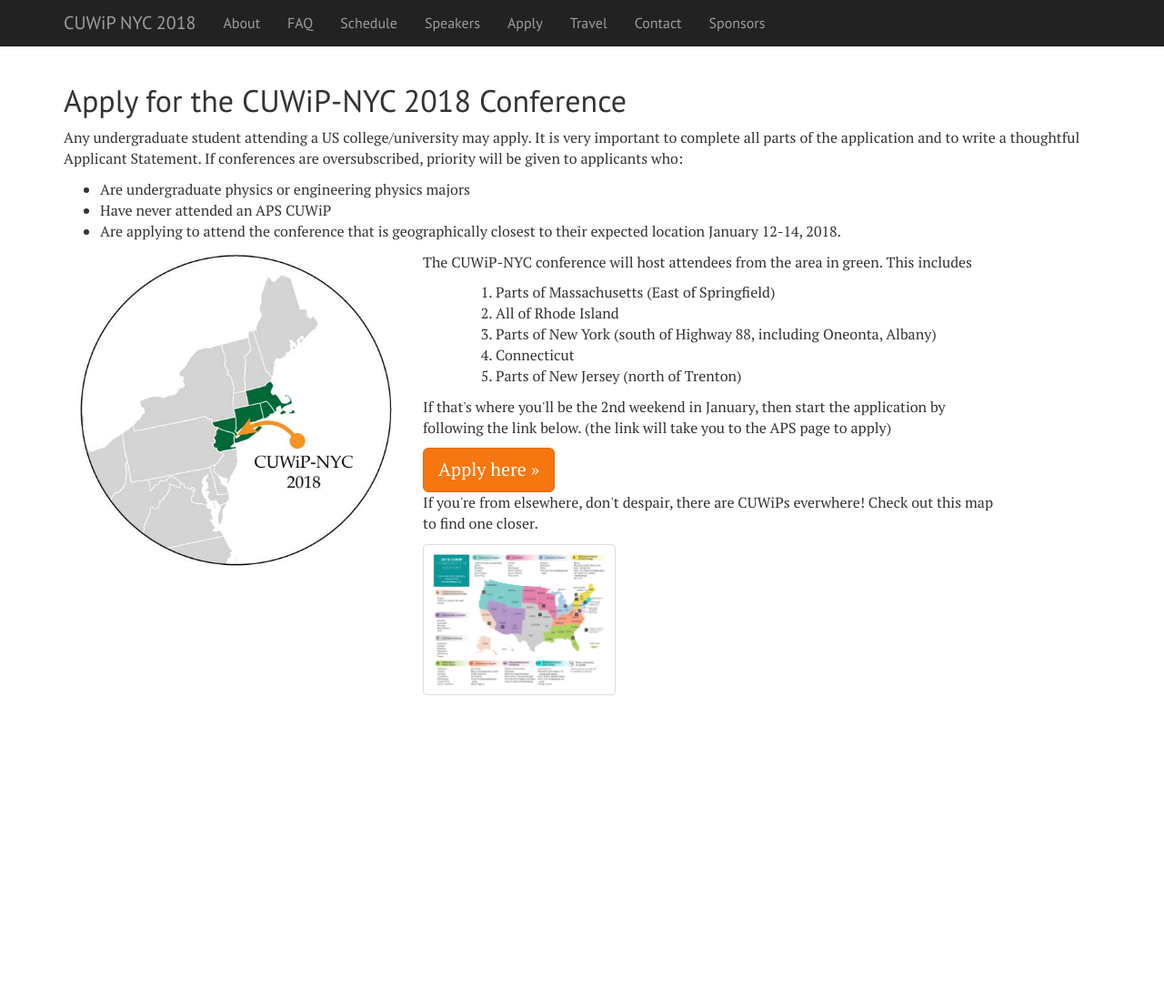
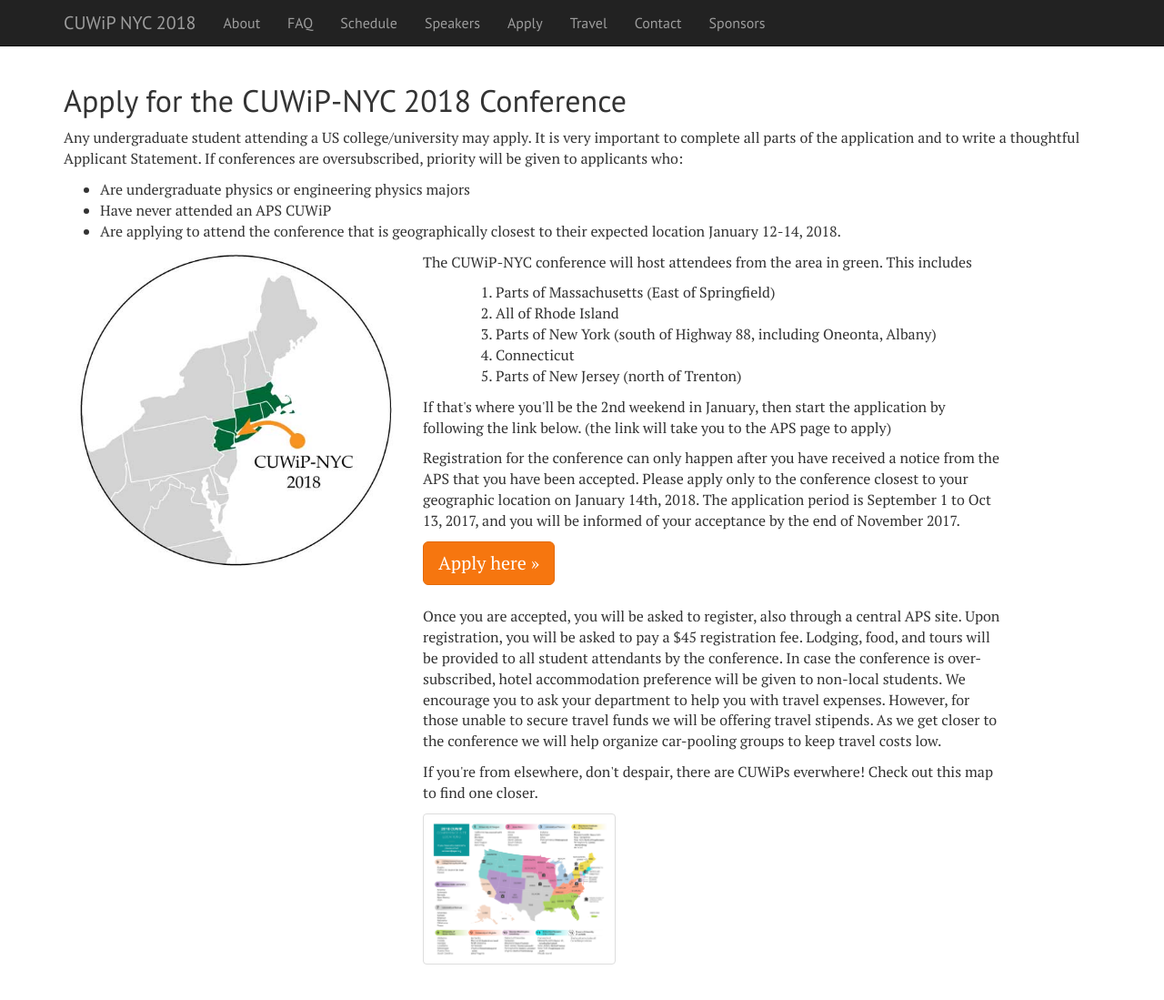
Before and after one commit to cuwip-nyc/cuwip-nyc.github.io, a Jekyll site: the page built from apply.html, in a window 1280 px wide and 1122 px high. Shown: the top 1099 px of the window at 91% size. Built offline with Jekyll 4.4.1, drawn with Linux system fonts in a browser that asks for light colours.

Commit message:
added details to apply

```diff
--- a/apply.html
+++ b/apply.html
@@ -52,8 +52,18 @@
 
       If that's where you'll be the 2nd weekend in January, then start the application by following the link below. (the link will take you to the APS page to apply)
     </p>
+
+    <p>
+      Registration for the conference can only happen after you have received a notice from the APS that you have been accepted. Please apply only to the conference closest to your geographic location on January 14th, 2018. The application period is September 1 to Oct 13, 2017, and you will be informed of your acceptance by the end of November 2017.
+    </p>
+
     <a class="btn btn-primary btn-lg" href="#" role="button">Apply here &raquo;</a>
 
+<br /><br />
+
+    <p>
+      Once you are accepted, you will be asked to register, also through a central APS site. Upon registration, you will be asked to pay a $45 registration fee. Lodging, food, and tours will be provided to all student attendants by the conference. In case the conference is over-subscribed, hotel accommodation preference will be given to non-local students. We encourage you to ask your department to help you with travel expenses. However, for those unable to secure travel funds we will be offering travel stipends. As we get closer to the conference we will help organize car-pooling groups to keep travel costs low.
+    </p>
     <p>
       If you're from elsewhere, don't despair, there are CUWiPs everwhere! Check out this map to find one closer.
 
```
Also changed, not shown: 1 other file.
